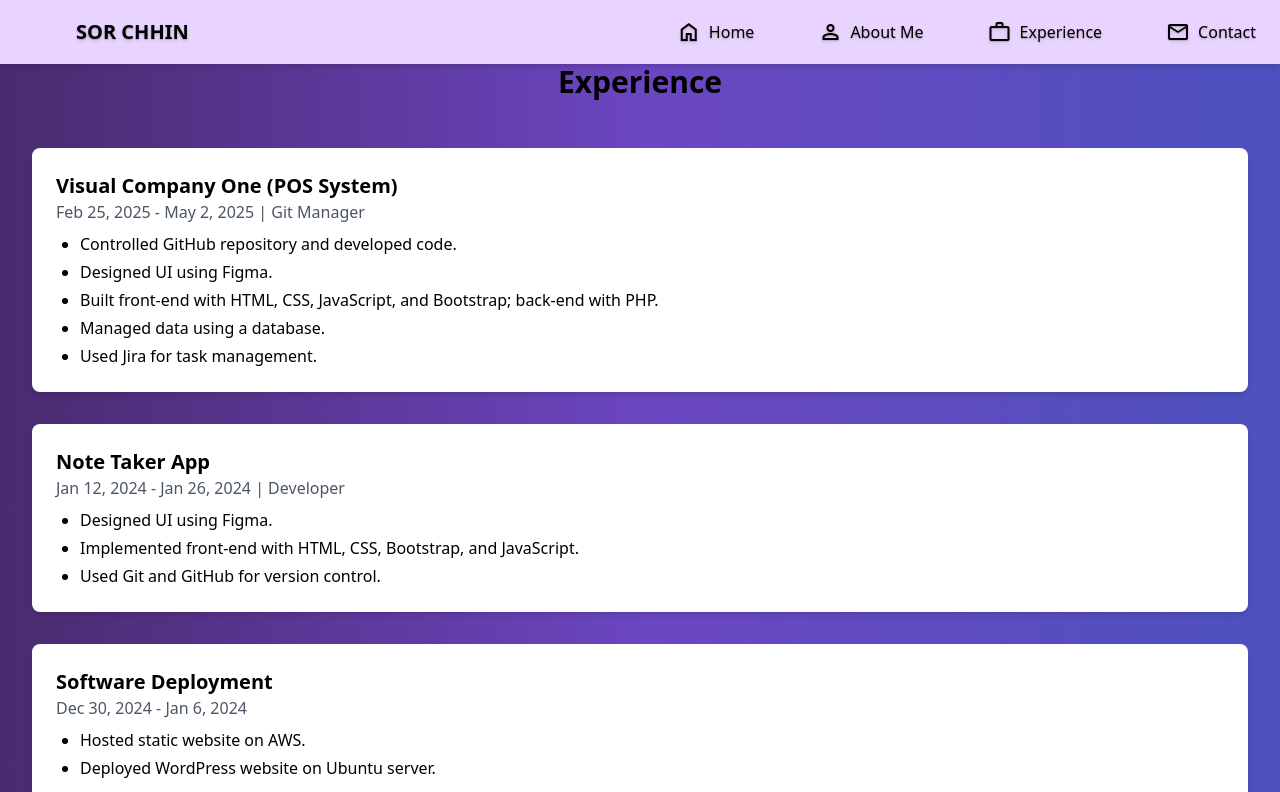
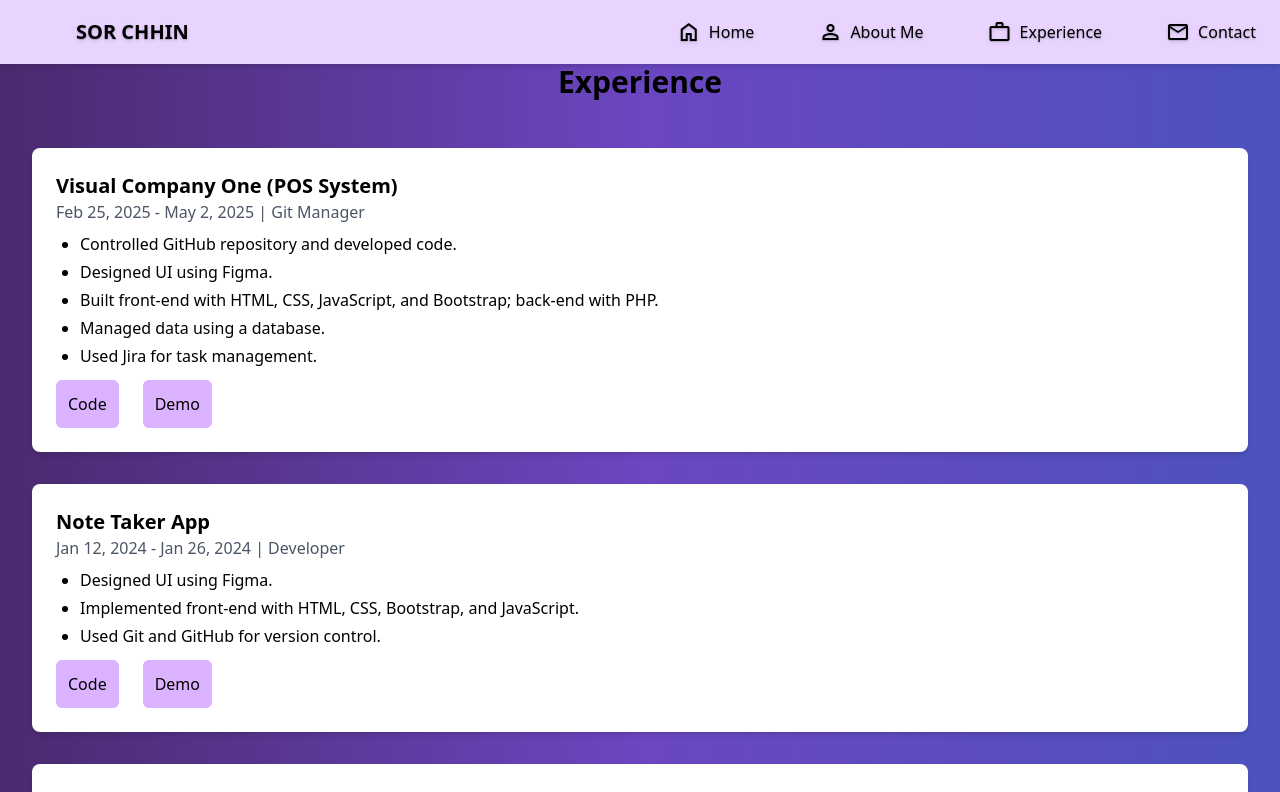
Before and after one commit to SOR-CHHIN/Portfolio-SOR, a Vue app: page /experience in a window 1280 px wide. Shown: the top 792 px of the page. Built offline with nearby package versions, Linux system fonts and the light colour scheme.

Commit message:
update code

```diff
--- a/src/views/Experience.vue
+++ b/src/views/Experience.vue
@@ -21,6 +21,11 @@
           <ul class="list-disc pl-6 mt-2 space-y-1">
             <li v-for="(task, tIndex) in exp.details" :key="tIndex">{{ task }}</li>
           </ul>
+
+          <div class="flex mt-3">
+          <button class="p-3 bg-purple-300 rounded-md mr-6">Code</button>
+          <button class="p-3 bg-purple-300 rounded-md">Demo</button>
+        </div>
         </div>
       </div>
     </div>
```
